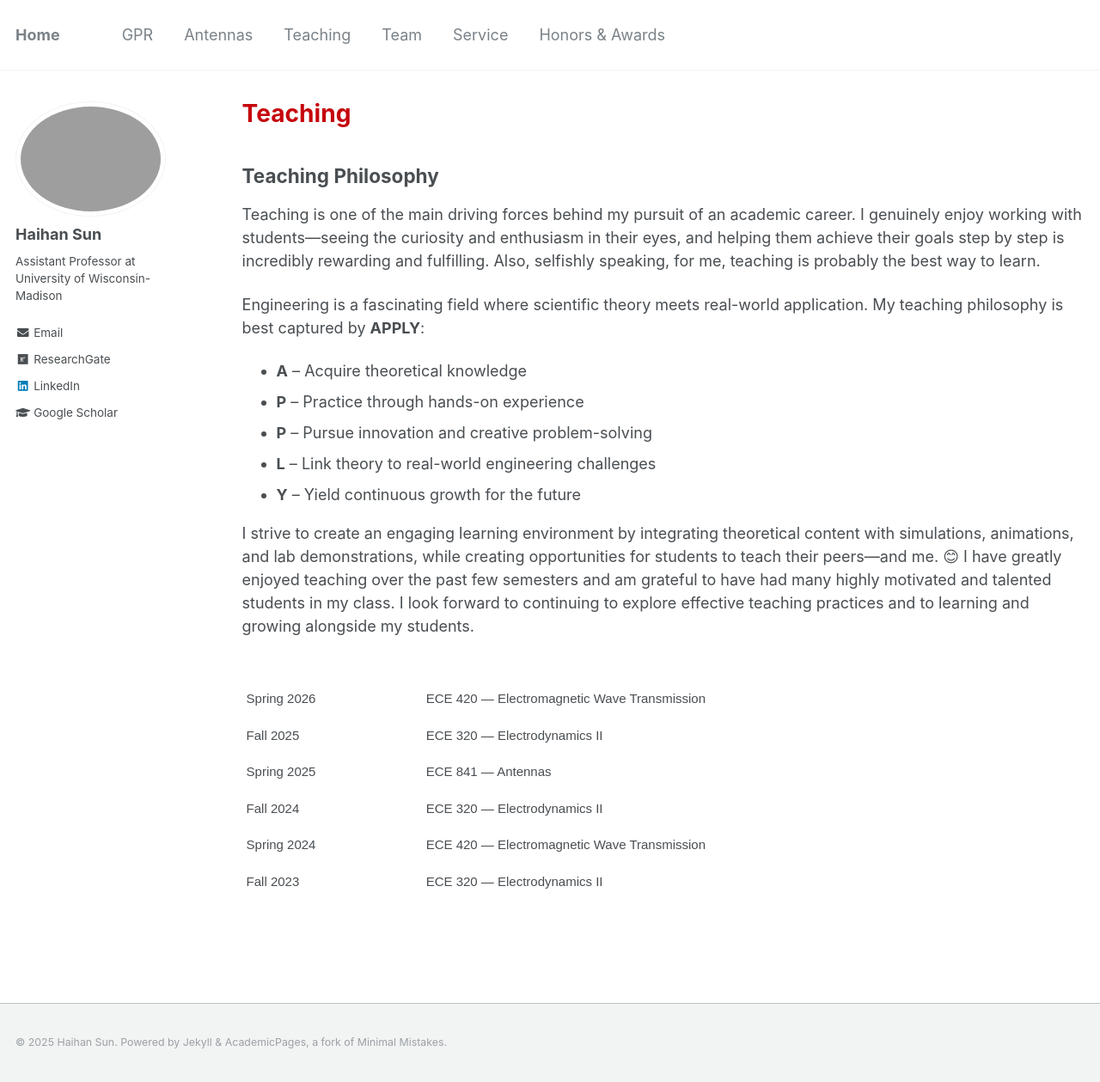
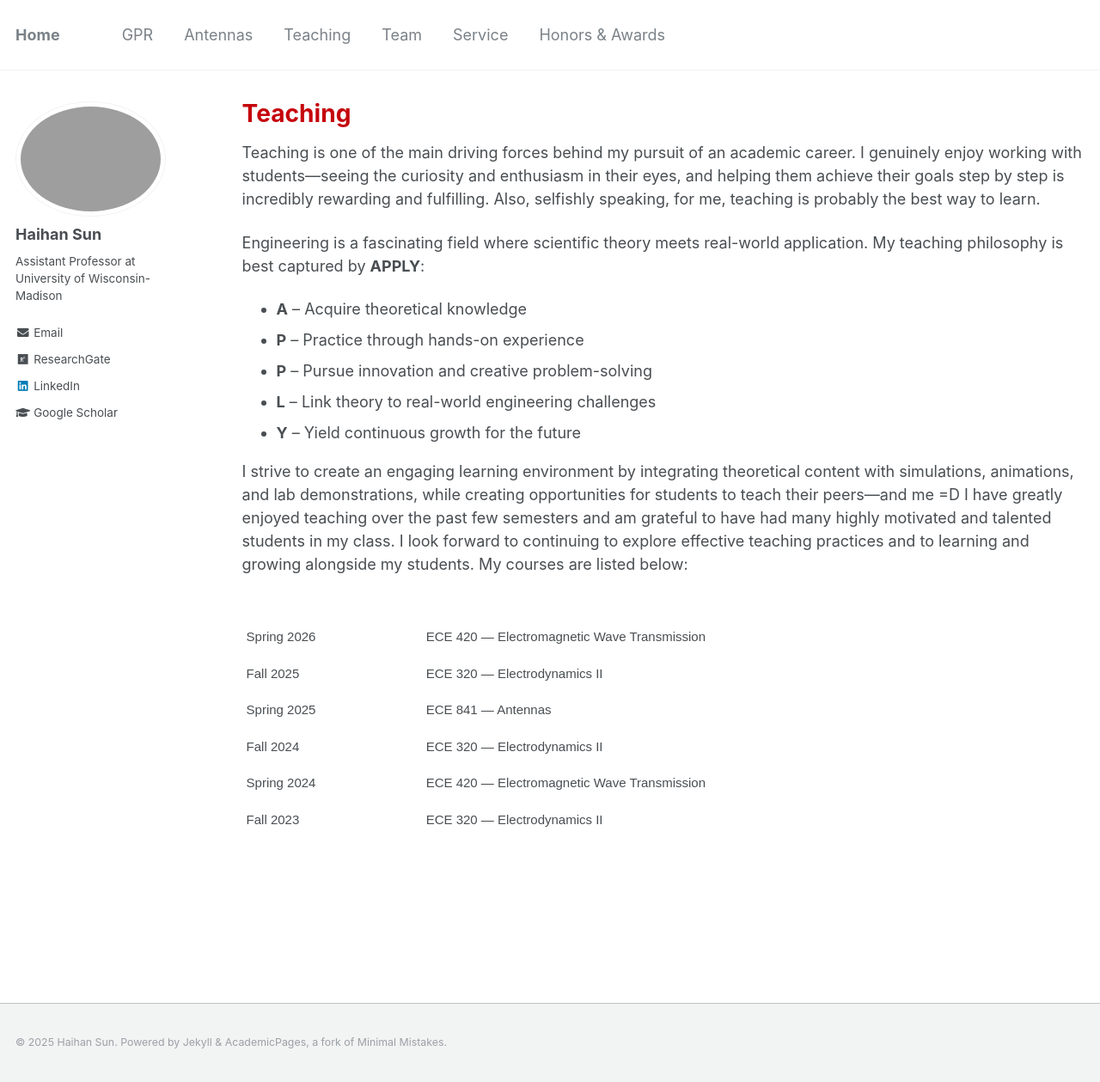
Before and after one commit to Haihan-Sun/Haihan-Sun.github.io, a Jekyll site: the page built from _pages/teaching.html, in a window 1280 px wide and 1259 px high. Shown: the whole window at 86% size. Built offline with Jekyll 4.4.1, drawn with Linux system fonts in a browser that asks for light colours.

Commit message:
Update teaching.html

```diff
--- a/_pages/teaching.html
+++ b/_pages/teaching.html
@@ -5,7 +5,6 @@ permalink: /teaching/
 author_profile: true
 ---
 <section>
-  <h2>Teaching Philosophy</h2>
   <p>
     Teaching is one of the main driving forces behind my pursuit of an academic career.
     I genuinely enjoy working with students—seeing the curiosity and enthusiasm in their eyes,
@@ -28,17 +27,19 @@ author_profile: true
 
   <p>
     I strive to create an engaging learning environment by integrating theoretical content with simulations,
-    animations, and lab demonstrations, while creating opportunities for students to teach their peers—and me. 😊
+    animations, and lab demonstrations, while creating opportunities for students to teach their peers—and me =D
     I have greatly enjoyed teaching over the past few semesters and am grateful to have had many highly motivated
     and talented students in my class. I look forward to continuing to explore effective teaching practices
     and to learning and growing alongside my students.
+
+    My courses are listed below:
   </p>
 </section>
 <style type="text/css">
 .tg  {border:none;border-collapse:collapse;border-spacing:0;}
-.tg td{border-style:solid;border-width:0px;font-family:Arial, sans-serif;font-size:14px;overflow:hidden;
+.tg td{border-style:solid;border-width:0px;font-family:Arial, sans-serif;font-size:16px;overflow:hidden;
   padding:10px 5px;word-break:normal;}
-.tg th{border-style:solid;border-width:0px;font-family:Arial, sans-serif;font-size:14px;font-weight:normal;
+.tg th{border-style:solid;border-width:0px;font-family:Arial, sans-serif;font-size:16px;font-weight:normal;
   overflow:hidden;padding:10px 5px;word-break:normal;}
 .tg .tg-ko0z{background-color:#ffffff;border-color:#ffffff;font-size:15px;text-align:left;vertical-align:top}
 </style>
```
